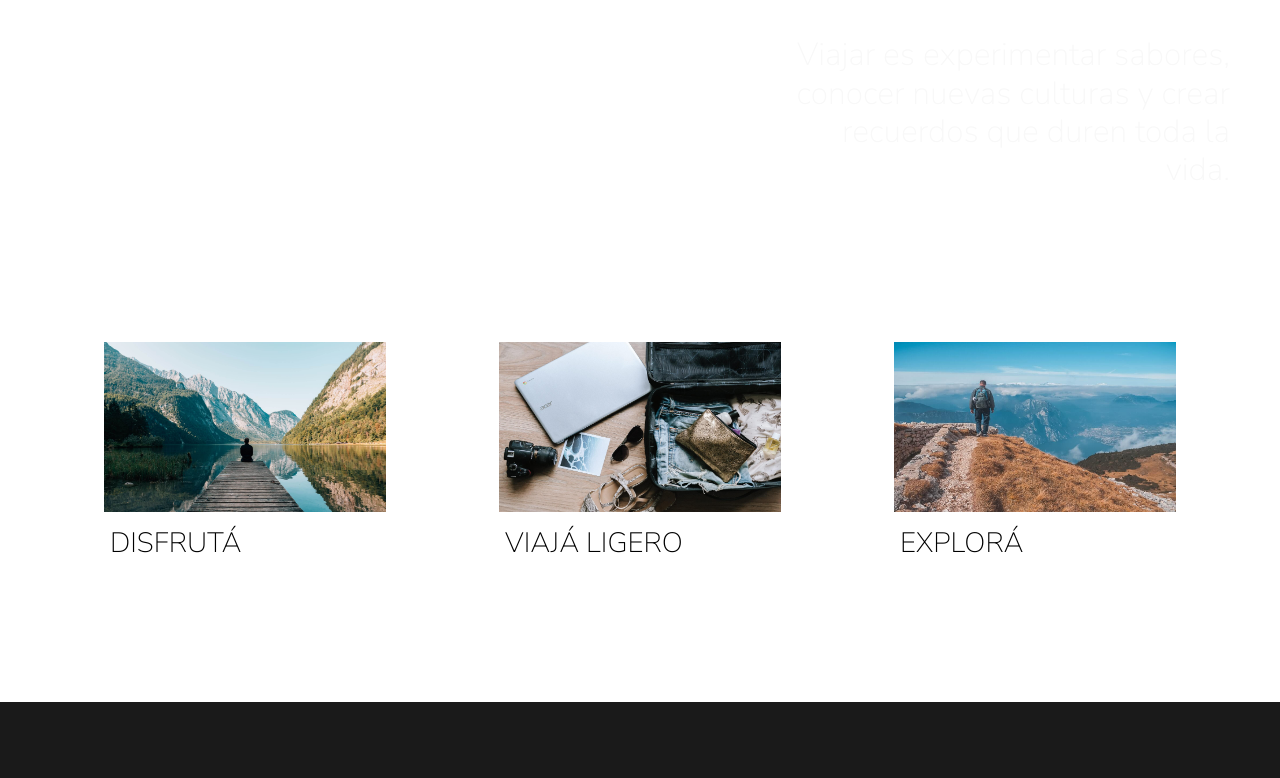
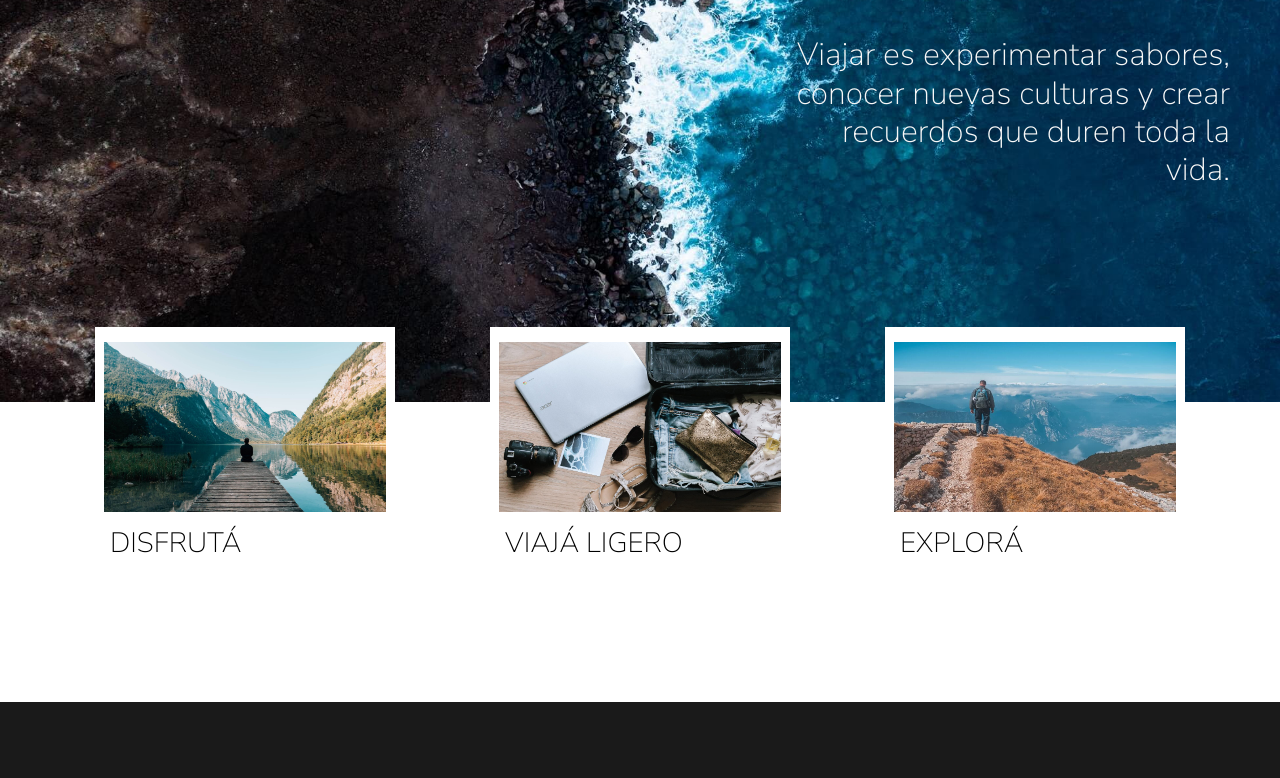
Before and after one commit to lucasperezfernandez/proyecto, a website: page Viajes.html in a window 1280 px wide. Shown: the part 247-1025 px from the top of the page. Drawn offline with nearby package versions, Linux system fonts and the light colour scheme; the site is published under a folder, as on GitHub Pages, so addresses that start at the root find nothing; files whose address does not match are found by name; a web font is replaced by a local one.

Commit message:
error en viajes

```diff
--- a/scss/_viajes.scss
+++ b/scss/_viajes.scss
@@ -7,7 +7,7 @@
     .mainViajes-grid-titulo {
         grid-column: 1/13;
         grid-row: 1/19;
-        background-image: url(/css/Imagenes/headerViajes.jpg);
+        background-image: url(css/Imagenes/headerViajes.jpg);
         background-size: 100%;
         background-repeat: no-repeat;
         text-align: right;
```
Also changed, not shown: css/style.css.
